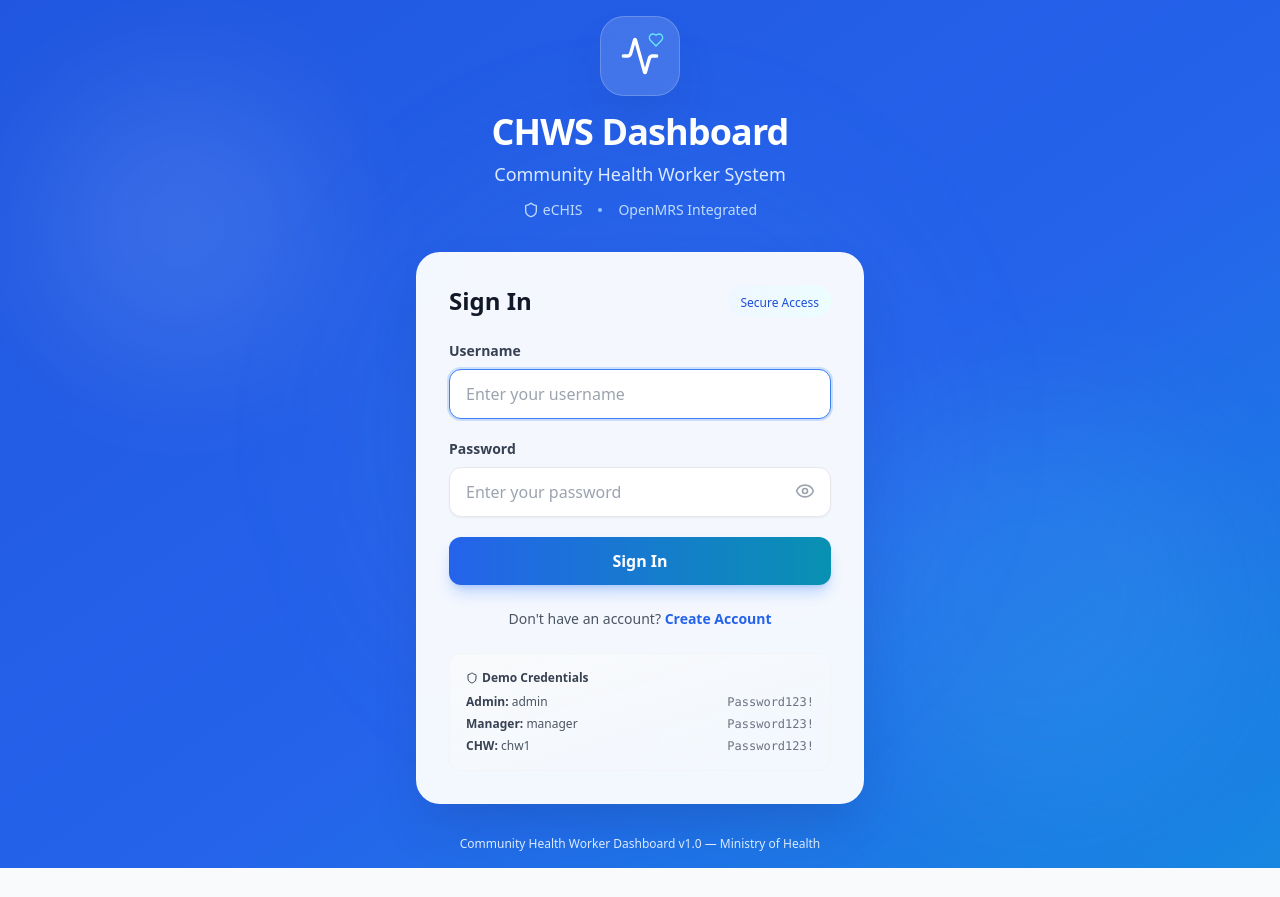
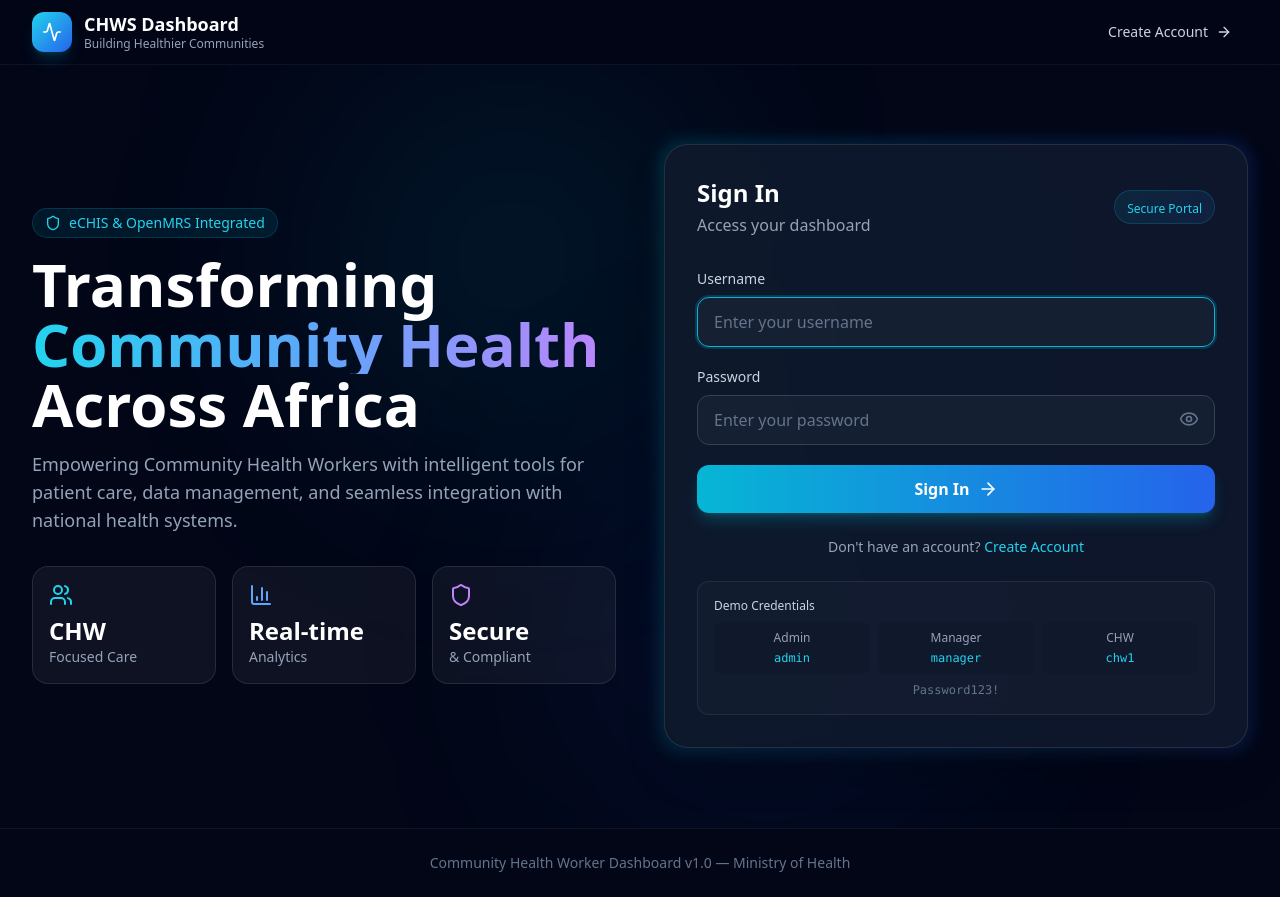
Before and after one commit to Ericmunyi/chws-dashboard, a React (Vite) app in the folder frontend/: page /login in a window 1280 px wide. Before the commit the page ends 868 px from the top, so only its background shows below. Built offline with nearby package versions, Linux system fonts and the light colour scheme; no server answers.

Commit message:
Redesign login to Cube-style landing

```diff
--- a/frontend/src/pages/LoginPage.jsx
+++ b/frontend/src/pages/LoginPage.jsx
@@ -1,6 +1,6 @@
 import { useState } from 'react';
 import { Link, useNavigate } from 'react-router-dom';
-import { Activity, Eye, EyeOff, Loader2, Heart, Shield } from 'lucide-react';
+import { Activity, Eye, EyeOff, Loader2, ArrowRight, Users, BarChart3, Shield } from 'lucide-react';
 import { useAuth } from '../context/AuthContext';
 import toast from 'react-hot-toast';
 
@@ -31,58 +31,106 @@ export default function LoginPage() {
   };
 
   return (
-    <div className="relative min-h-screen flex items-center justify-center bg-gradient-to-br from-blue-700 via-blue-600 to-cyan-500 animate-gradient-x p-4 overflow-hidden">
-      <div className="absolute inset-0 overflow-hidden pointer-events-none">
-        <div className="absolute top-20 left-10 w-72 h-72 bg-white/10 rounded-full blur-3xl animate-float"></div>
-        <div className="absolute bottom-20 right-10 w-96 h-96 bg-cyan-300/10 rounded-full blur-3xl animate-float-delayed"></div>
-        <div className="absolute top-1/2 left-1/2 transform -translate-x-1/2 -translate-y-1/2 w-[600px] h-[600px] bg-blue-400/5 rounded-full blur-3xl"></div>
+    <div className="min-h-screen bg-slate-950">
+      <header className="fixed top-0 left-0 right-0 z-50 bg-slate-950/80 backdrop-blur-xl border-b border-white/5">
+        <div className="max-w-7xl mx-auto px-4 sm:px-6 lg:px-8">
+          <div className="flex items-center justify-between h-16">
+            <div className="flex items-center gap-3">
+              <div className="w-10 h-10 rounded-xl bg-gradient-to-br from-cyan-400 to-blue-600 flex items-center justify-center shadow-lg shadow-cyan-500/20">
+                <Activity className="w-5 h-5 text-white" />
+              </div>
+              <div>
+                <div className="text-white font-bold text-lg leading-tight">CHWS Dashboard</div>
+                <div className="text-xs text-slate-400 leading-tight">Building Healthier Communities</div>
+              </div>
+            </div>
+            <Link
+              to="/register"
+              className="hidden sm:flex items-center gap-2 px-4 py-2 text-sm font-medium text-slate-300 hover:text-white transition-colors"
+            >
+              Create Account
+              <ArrowRight className="w-4 h-4" />
+            </Link>
+          </div>
+        </div>
+      </header>
+
+      <main className="pt-16">
+        <div className="relative overflow-hidden">
+          <div className="absolute inset-0">
+            <div className="absolute top-0 left-1/4 w-96 h-96 bg-cyan-500/10 rounded-full blur-[120px]"></div>
+            <div className="absolute bottom-0 right-1/4 w-96 h-96 bg-blue-600/10 rounded-full blur-[120px]"></div>
           </div>
 
-      <div className="relative w-full max-w-md z-10">
-        <div className="text-center mb-8 animate-fade-in-up">
-          <div className="inline-flex items-center justify-center w-20 h-20 bg-white/15 rounded-3xl backdrop-blur-xl mb-4 shadow-2xl shadow-blue-900/20 border border-white/20">
-            <div className="relative">
-              <Activity className="w-10 h-10 text-white" />
-              <Heart className="w-4 h-4 text-cyan-300 absolute -top-1 -right-1" />
+          <div className="relative max-w-7xl mx-auto px-4 sm:px-6 lg:px-8 py-12 lg:py-20">
+            <div className="grid lg:grid-cols-2 gap-12 items-center">
+              <div className="space-y-8">
+                <div className="space-y-4">
+                  <div className="inline-flex items-center gap-2 px-3 py-1 rounded-full bg-cyan-500/10 border border-cyan-500/20 text-cyan-400 text-sm font-medium">
+                    <Shield className="w-4 h-4" />
+                    eCHIS & OpenMRS Integrated
                   </div>
+                  <h1 className="text-4xl sm:text-5xl lg:text-6xl font-bold text-white leading-tight">
+                    Transforming
+                    <span className="block bg-gradient-to-r from-cyan-400 via-blue-400 to-purple-400 bg-clip-text text-transparent">
+                      Community Health
+                    </span>
+                    <span className="block">Across Africa</span>
+                  </h1>
+                  <p className="text-lg text-slate-400 max-w-xl">
+                    Empowering Community Health Workers with intelligent tools for patient care, data management, and seamless integration with national health systems.
+                  </p>
                 </div>
-          <h1 className="text-4xl font-bold text-white mb-2 tracking-tight">CHWS Dashboard</h1>
-          <p className="text-blue-100 text-lg">
-            Community Health Worker System
-          </p>
-          <div className="flex items-center justify-center gap-4 mt-3 text-blue-200 text-sm">
-            <div className="flex items-center gap-1">
-              <Shield className="w-4 h-4" />
-              <span>eCHIS</span>
+
+                <div className="grid sm:grid-cols-3 gap-4">
+                  <div className="p-4 rounded-2xl bg-white/5 border border-white/10 backdrop-blur-sm">
+                    <Users className="w-6 h-6 text-cyan-400 mb-2" />
+                    <div className="text-2xl font-bold text-white">CHW</div>
+                    <div className="text-sm text-slate-400">Focused Care</div>
                   </div>
-            <div className="w-1 h-1 bg-blue-300 rounded-full"></div>
-            <span>OpenMRS Integrated</span>
+                  <div className="p-4 rounded-2xl bg-white/5 border border-white/10 backdrop-blur-sm">
+                    <BarChart3 className="w-6 h-6 text-blue-400 mb-2" />
+                    <div className="text-2xl font-bold text-white">Real-time</div>
+                    <div className="text-sm text-slate-400">Analytics</div>
+                  </div>
+                  <div className="p-4 rounded-2xl bg-white/5 border border-white/10 backdrop-blur-sm">
+                    <Shield className="w-6 h-6 text-purple-400 mb-2" />
+                    <div className="text-2xl font-bold text-white">Secure</div>
+                    <div className="text-sm text-slate-400">& Compliant</div>
+                  </div>
                 </div>
               </div>
 
-        <div className="bg-white/95 backdrop-blur-xl rounded-3xl shadow-2xl shadow-blue-900/30 p-8 border border-white/20 animate-fade-in-up-delay">
-          <div className="flex items-center justify-between mb-6">
-            <h2 className="text-2xl font-bold text-gray-900">Sign In</h2>
-            <div className="px-3 py-1 bg-gradient-to-r from-blue-50 to-cyan-50 rounded-full">
-              <span className="text-xs font-medium text-blue-700">Secure Access</span>
+              <div className="relative">
+                <div className="absolute -inset-1 bg-gradient-to-r from-cyan-500 to-blue-600 rounded-3xl blur opacity-20"></div>
+                <div className="relative bg-slate-900/90 backdrop-blur-xl rounded-3xl border border-white/10 shadow-2xl overflow-hidden">
+                  <div className="p-8">
+                    <div className="flex items-center justify-between mb-8">
+                      <div>
+                        <h2 className="text-2xl font-bold text-white mb-1">Sign In</h2>
+                        <p className="text-slate-400">Access your dashboard</p>
+                      </div>
+                      <div className="px-3 py-1 rounded-full bg-gradient-to-r from-cyan-500/10 to-blue-500/10 border border-cyan-500/20">
+                        <span className="text-xs font-medium text-cyan-400">Secure Portal</span>
                       </div>
                     </div>
+
                     <form onSubmit={handleSubmit} className="space-y-5">
-            <div className="animate-fade-in-up-delay-2">
-              <label className="block text-sm font-semibold text-gray-700 mb-2">
+                      <div>
+                        <label className="block text-sm font-medium text-slate-300 mb-2">
                           Username
                         </label>
                         <input
                           type="text"
                           value={username}
                           onChange={(e) => setUsername(e.target.value)}
-                className="w-full px-4 py-3 rounded-xl border border-gray-200 shadow-sm placeholder-gray-400 focus:border-blue-500 focus:outline-none focus:ring-2 focus:ring-blue-500/20 transition-all duration-200"
+                          className="w-full px-4 py-3 bg-slate-800/50 border border-slate-700 rounded-xl text-white placeholder-slate-500 focus:border-cyan-500 focus:outline-none focus:ring-2 focus:ring-cyan-500/20 transition-all duration-200"
                           placeholder="Enter your username"
                           autoFocus
                         />
                       </div>
-            <div className="animate-fade-in-up-delay-2">
-              <label className="block text-sm font-semibold text-gray-700 mb-2">
+                      <div>
+                        <label className="block text-sm font-medium text-slate-300 mb-2">
                           Password
                         </label>
                         <div className="relative">
@@ -90,66 +138,76 @@ export default function LoginPage() {
                             type={showPassword ? 'text' : 'password'}
                             value={password}
                             onChange={(e) => setPassword(e.target.value)}
-                  className="w-full px-4 py-3 rounded-xl border border-gray-200 shadow-sm placeholder-gray-400 focus:border-blue-500 focus:outline-none focus:ring-2 focus:ring-blue-500/20 transition-all duration-200 pr-12"
+                            className="w-full px-4 py-3 bg-slate-800/50 border border-slate-700 rounded-xl text-white placeholder-slate-500 focus:border-cyan-500 focus:outline-none focus:ring-2 focus:ring-cyan-500/20 transition-all duration-200 pr-12"
                             placeholder="Enter your password"
                           />
                           <button
                             type="button"
                             onClick={() => setShowPassword(!showPassword)}
-                  className="absolute right-4 top-3.5 text-gray-400 hover:text-blue-600 transition-colors duration-200"
+                            className="absolute right-4 top-3.5 text-slate-500 hover:text-cyan-400 transition-colors"
                           >
-                  {showPassword ? (
-                    <EyeOff className="w-5 h-5" />
-                  ) : (
-                    <Eye className="w-5 h-5" />
-                  )}
+                            {showPassword ? <EyeOff className="w-5 h-5" /> : <Eye className="w-5 h-5" />}
                           </button>
                         </div>
                       </div>
                       <button
                         type="submit"
                         disabled={loading}
-              className="w-full py-3 px-4 bg-gradient-to-r from-blue-600 to-cyan-600 text-white font-semibold rounded-xl shadow-lg shadow-blue-500/30 hover:shadow-xl hover:shadow-blue-500/40 hover:scale-[1.02] active:scale-[0.98] transition-all duration-200 disabled:opacity-50 disabled:cursor-not-allowed disabled:hover:scale-100 flex items-center justify-center"
+                        className="w-full py-3 px-4 bg-gradient-to-r from-cyan-500 to-blue-600 text-white font-semibold rounded-xl shadow-lg shadow-cyan-500/25 hover:shadow-cyan-500/40 hover:scale-[1.01] active:scale-[0.99] transition-all duration-200 disabled:opacity-50 disabled:cursor-not-allowed disabled:hover:scale-100 flex items-center justify-center gap-2"
                       >
                         {loading ? (
                           <Loader2 className="w-5 h-5 animate-spin" />
                         ) : (
-                'Sign In'
+                          <>
+                            Sign In
+                            <ArrowRight className="w-5 h-5" />
+                          </>
                         )}
                       </button>
                     </form>
-          <p className="text-center text-sm text-gray-600 mt-6">
-            Don&apos;t have an account?{' '}
-            <Link to="/register" className="text-blue-600 hover:text-blue-700 font-semibold transition-colors duration-200">
+
+                    <div className="mt-6 text-center">
+                      <p className="text-sm text-slate-400">
+                        Don't have an account?{' '}
+                        <Link to="/register" className="text-cyan-400 hover:text-cyan-300 font-medium transition-colors">
                           Create Account
                         </Link>
                       </p>
-          <div className="mt-6 p-4 bg-gradient-to-br from-gray-50 to-blue-50/30 rounded-xl border border-gray-100">
-            <p className="text-xs font-semibold text-gray-700 mb-2 flex items-center gap-1">
-              <Shield className="w-3 h-3" />
-              Demo Credentials
-            </p>
-            <div className="space-y-1.5 text-xs text-gray-600">
-              <div className="flex justify-between">
-                <span><strong className="text-gray-700">Admin:</strong> admin</span>
-                <span className="font-mono text-gray-500">Password123!</span>
                     </div>
-              <div className="flex justify-between">
-                <span><strong className="text-gray-700">Manager:</strong> manager</span>
-                <span className="font-mono text-gray-500">Password123!</span>
+
+                    <div className="mt-6 p-4 rounded-xl bg-slate-800/30 border border-slate-700/50">
+                      <p className="text-xs font-medium text-slate-300 mb-2">Demo Credentials</p>
+                      <div className="grid grid-cols-3 gap-2 text-xs">
+                        <div className="text-center p-2 rounded-lg bg-slate-900/50">
+                          <div className="text-slate-400 mb-1">Admin</div>
+                          <div className="text-cyan-400 font-mono">admin</div>
                         </div>
-              <div className="flex justify-between">
-                <span><strong className="text-gray-700">CHW:</strong> chw1</span>
-                <span className="font-mono text-gray-500">Password123!</span>
+                        <div className="text-center p-2 rounded-lg bg-slate-900/50">
+                          <div className="text-slate-400 mb-1">Manager</div>
+                          <div className="text-cyan-400 font-mono">manager</div>
+                        </div>
+                        <div className="text-center p-2 rounded-lg bg-slate-900/50">
+                          <div className="text-slate-400 mb-1">CHW</div>
+                          <div className="text-cyan-400 font-mono">chw1</div>
+                        </div>
+                      </div>
+                      <div className="mt-2 text-center text-xs text-slate-500 font-mono">Password123!</div>
                     </div>
                   </div>
                 </div>
               </div>
+            </div>
+          </div>
+        </div>
+      </main>
 
-        <p className="text-center text-blue-100 text-xs mt-8 animate-fade-in-up-delay">
+      <footer className="border-t border-white/5 py-6">
+        <div className="max-w-7xl mx-auto px-4 sm:px-6 lg:px-8">
+          <p className="text-center text-sm text-slate-500">
             Community Health Worker Dashboard v1.0 — Ministry of Health
           </p>
         </div>
+      </footer>
     </div>
   );
 }
```
Lines whose indentation alone changed are shown as unchanged.
